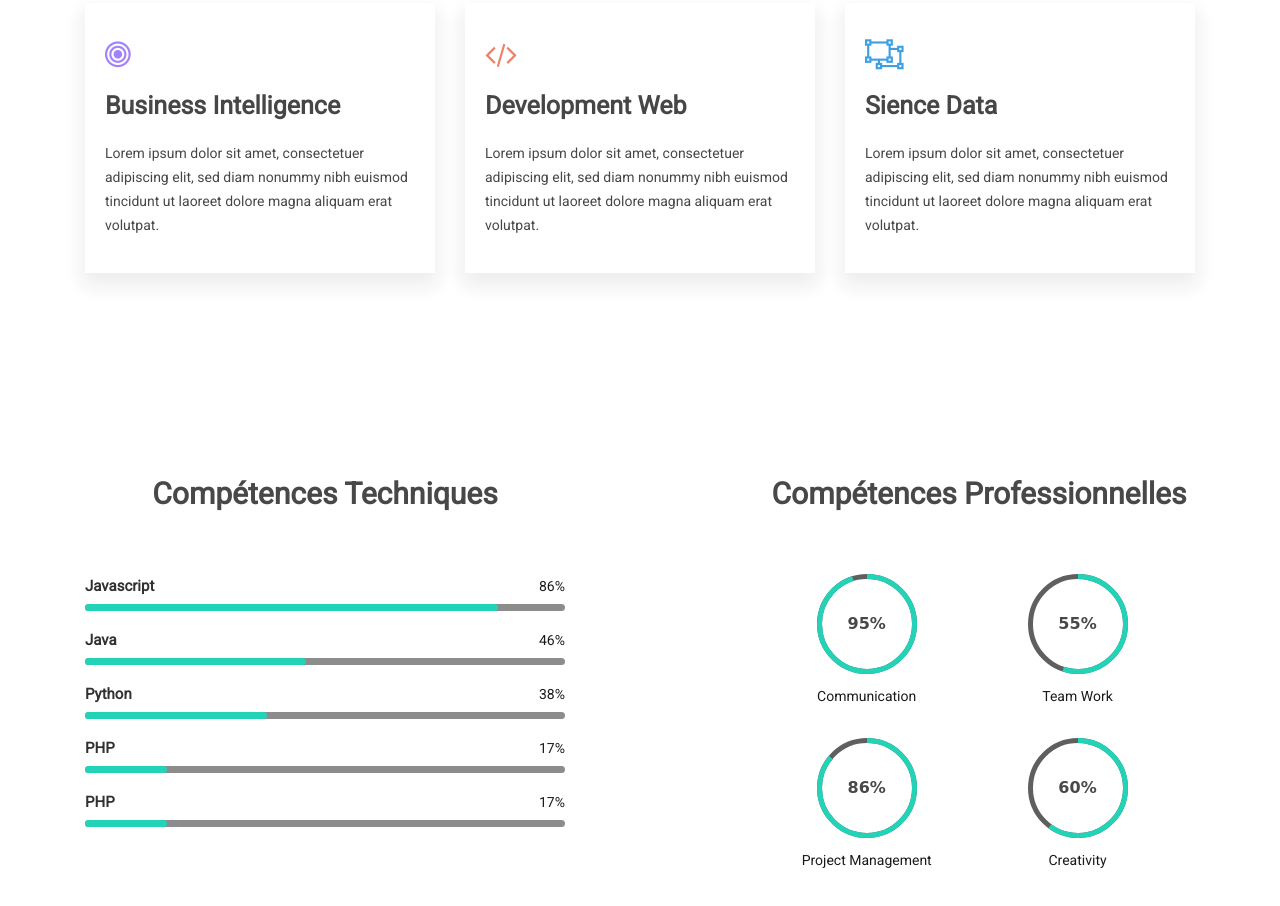
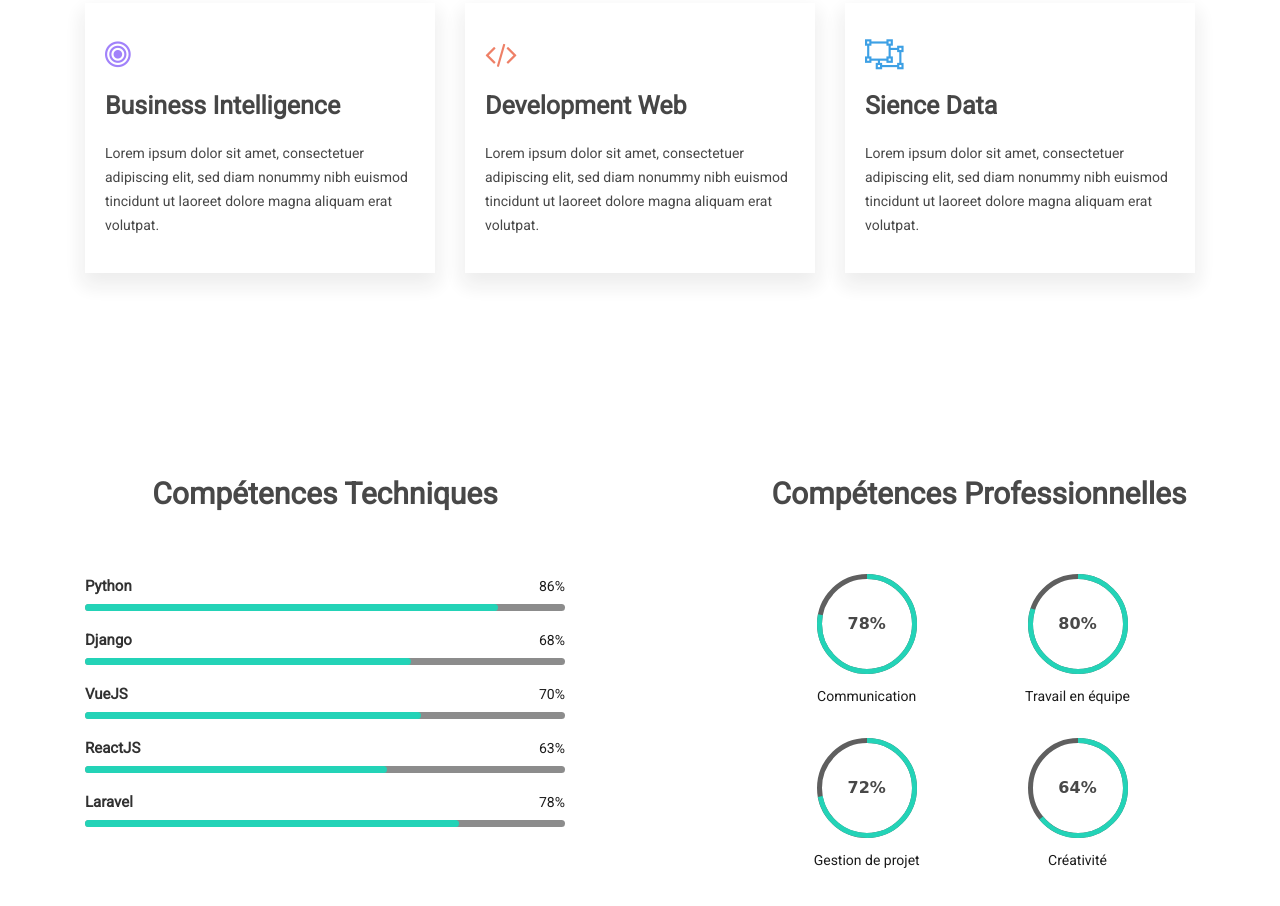
Before and after one commit to essanhaji/essanhaji.github.io, a plain HTML site: page index.html in a window 1280 px wide. Shown: the part 1681-2587 px from the top of the page. Drawn offline with Linux system fonts and the light colour scheme; some packages are replaced by stand-ins of ours.

Commit message:
21-02-2020

```diff
--- a/index.html
+++ b/index.html
@@ -1,7 +1,7 @@
 <!doctype html>
 <html lang="en">
 <head>
-        <title>Es sanhaji - Personal CV</title>
+        <title>Es sanhaji - CV</title>
         <!-- Required meta tags -->
         <meta charset="utf-8">
         <meta http-equiv="X-UA-Compatible" content="IE=edge">
@@ -165,14 +165,9 @@
                     </div>
                     <div class="col-sm-12 col-md-6">
                         <div class="mh-about-inner">
-                            <h2 class="wow fadeInUp" data-wow-duration="0.8s" data-wow-delay="0.1s">À propos de Moi</h2>
+                            <h2 class="wow fadeInUp" data-wow-duration="0.8s" data-wow-delay="0.1s">À propos de moi</h2>
                             <p class="wow fadeInUp justify" data-wow-duration="0.8s" data-wow-delay="0.2s">
-                                Student in Master in data science, I am a Data Scientist who likes
-                                to work with big data sets (Big Data), to process, study and analyze
-                                them. Thus, I am interested in everything related to the field of
-                                Data Science and more specifically Data Mining,
-                                Machine Learning, Text Mining, Natural Language Processing,
-                                Social Network Analysis.
+                                Etudiant en Master en data science, je suis un Data Scientist qui aime travailler avec des ensembles de Big Data (Big Data), traiter, étudier et analyser leur. Je m'intéresse donc à tout ce qui touche au domaine de la Data Science et plus spécifiquement Data Mining, Apprentissage automatique, exploration de texte, traitement du langage naturel, Analyse des réseaux sociaux.
                             </p>
                             <div class="mh-about-tag wow fadeInUp" data-wow-duration="0.8s" data-wow-delay="0.3s">
                                 <ul>
@@ -184,7 +179,7 @@
                                     <li><span>FullStack Web Development</span></li>
                                 </ul>
                             </div>
-                            <a href="#" class="btn btn-fill wow fadeInUp" data-wow-duration="0.8s" data-wow-delay="0.4s">Downlaod CV <i class="fa fa-download"></i></a>
+                            <a href="https://www.dropbox.com/s/tuv27r6zypgya1m/CV_ESSANHAJI_ELHOUCINE%20MS.pdf?dl=0" class="btn btn-fill wow fadeInUp" data-wow-duration="0.8s" data-wow-delay="0.4s">Downlaod CV <i class="fa fa-download"></i></a>
                         </div>
                     </div>
                 </div>
@@ -255,10 +250,11 @@
                             <div class="mh-professional-skill wow fadeInUp" data-wow-duration="0.8s" data-wow-delay="0.3s">
                                 <h3>Compétences Techniques</h3>
                                 <div class="each-skills">
+
                                     <div class="candidatos">
                                         <div class="parcial">
                                             <div class="info">
-                                                <div class="nome">Javascript</div>
+                                                <div class="nome">Python</div>
                                                 <div class="percentagem-num">86%</div>
                                             </div>
                                             <div class="progressBar">
@@ -266,50 +262,55 @@
                                             </div>
                                         </div>
                                     </div>
+
                                     <div class="candidatos">
                                         <div class="parcial">
                                             <div class="info">
-                                                <div class="nome">Java</div>
-                                                <div class="percentagem-num">46%</div>
+                                                <div class="nome">Django</div>
+                                                <div class="percentagem-num">68%</div>
                                             </div>
                                             <div class="progressBar">
-                                                <div class="percentagem" style="width: 46%;"></div>
+                                                <div class="percentagem" style="width: 68%;"></div>
                                             </div>
                                         </div>
                                     </div>
+
                                     <div class="candidatos">
                                         <div class="parcial">
                                             <div class="info">
-                                                <div class="nome">Python</div>
-                                                <div class="percentagem-num">38%</div>
+                                                <div class="nome">VueJS</div>
+                                                <div class="percentagem-num">70%</div>
                                             </div>
                                             <div class="progressBar">
-                                                <div class="percentagem" style="width: 38%;"></div>
+                                                <div class="percentagem" style="width: 70%;"></div>
                                             </div>
                                         </div>
                                     </div>
+
                                     <div class="candidatos">
                                         <div class="parcial">
                                             <div class="info">
-                                                <div class="nome">PHP</div>
-                                                <div class="percentagem-num">17%</div>
+                                                <div class="nome">ReactJS</div>
+                                                <div class="percentagem-num">63%</div>
                                             </div>
                                             <div class="progressBar">
-                                                <div class="percentagem" style="width: 17%;"></div>
+                                                <div class="percentagem" style="width: 63%;"></div>
                                             </div>
                                         </div>
                                     </div>
+
                                     <div class="candidatos">
                                         <div class="parcial">
                                             <div class="info">
-                                                <div class="nome">PHP</div>
-                                                <div class="percentagem-num">17%</div>
+                                                <div class="nome">Laravel</div>
+                                                <div class="percentagem-num">78%</div>
                                             </div>
                                             <div class="progressBar">
-                                                <div class="percentagem" style="width: 17%;"></div>
+                                                <div class="percentagem" style="width: 78%;"></div>
                                             </div>
                                         </div>
                                     </div>
+
                                 </div>
                             </div>
                         </div>
@@ -319,20 +320,20 @@
                             <h3>Compétences Professionnelles</h3>
                             <ul class="mh-professional-progress" >
                                 <li>
-                                    <div class="mh-progress mh-progress-circle" data-progress="95"></div>
+                                    <div class="mh-progress mh-progress-circle" data-progress="78"></div>
                                     <div class="pr-skill-name">Communication</div>
                                 </li>
                                 <li>
-                                    <div class="mh-progress mh-progress-circle" data-progress="55"></div>
-                                    <div class="pr-skill-name">Team Work</div>
+                                    <div class="mh-progress mh-progress-circle" data-progress="80"></div>
+                                    <div class="pr-skill-name">Travail en équipe</div>
                                 </li>
                                 <li>
-                                    <div class="mh-progress mh-progress-circle" data-progress="86"></div>
-                                    <div class="pr-skill-name">Project Management</div>
+                                    <div class="mh-progress mh-progress-circle" data-progress="72"></div>
+                                    <div class="pr-skill-name">Gestion de projet</div>
                                 </li>
                                 <li>
-                                    <div class="mh-progress mh-progress-circle" data-progress="60"></div>
-                                    <div class="pr-skill-name">Creativity</div>
+                                    <div class="mh-progress mh-progress-circle" data-progress="64"></div>
+                                    <div class="pr-skill-name">Créativité</div>
                                 </li>
                             </ul>
                         </div>
@@ -376,8 +377,7 @@
                                     </div>
                                     <!-- Education Institutes-->
                                     <div class="mh-education-item dark-bg wow fadeInUp" data-wow-duration="0.8s" data-wow-delay="0.5s">
-                                        <h4>
-                                            Diplome Universitaire de Technologie<br>
+                                        <h4>Diplome Universitaire de Technologie<br>
                                             <a href="http://www.este.ucam.ac.ma/fi_dut.php">Université Cadi Ayyad</a>
                                         </h4>
                                         <div class="mh-eduyear">2016-2018</div>
@@ -387,8 +387,8 @@
                                     </div>
                                     <!-- Education Institutes-->
                                     <div class="mh-education-item dark-bg wow fadeInUp" data-wow-duration="0.8s" data-wow-delay="0.6s">
-                                        <h4>
-                                            Baccalauréat<br> <a href="#">Lycée Abdallah Chefchaouni</a>
+                                        <h4>Baccalauréat<br>
+                                            <a href="#">Lycée Abdallah Chefchaouni</a>
                                         </h4>
                                         <div class="mh-eduyear">2015-2016</div>
                                         <p>
```
